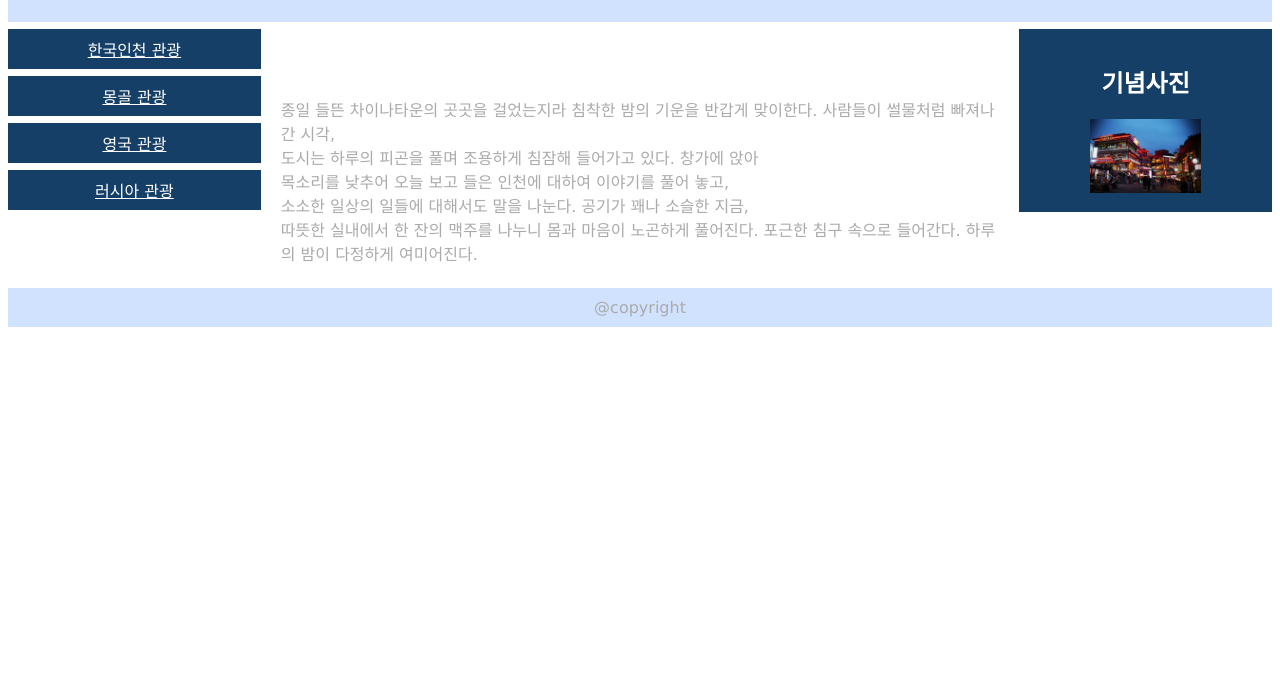
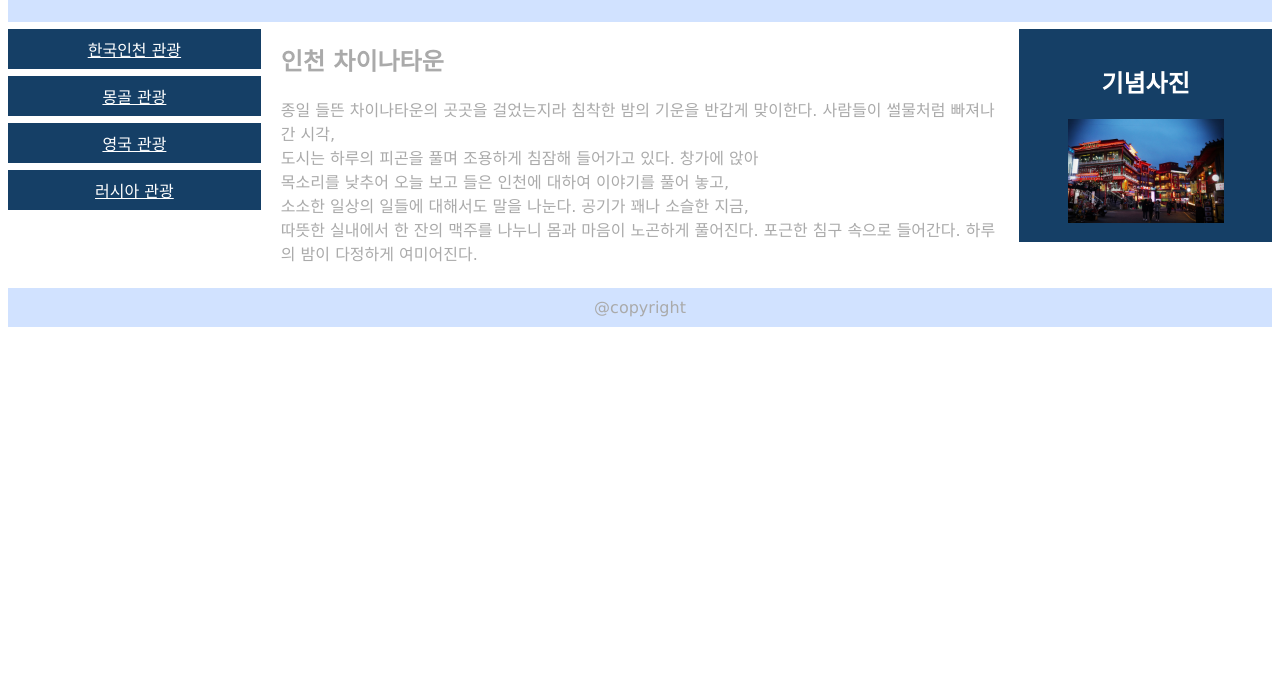
Before and after one commit to Lee3687/Lee3687.github-, a plain HTML site: page index.html in a window 1280 px wide. Shown: the part 105-800 px from the top of the page. Drawn offline with Linux system fonts and the light colour scheme.

Commit message:
Add files via upload

```diff
--- a/index.html
+++ b/index.html
@@ -26,9 +26,6 @@
             width: 60%;
             padding: 0 20px;
         }
-        .main h2{
-            color: white;
-        }
         .right{
             background-color: #153f66;
             float: left;
@@ -38,8 +35,8 @@
             text-align: center;
         }
         .right img{
-            width: 50%;
-            height: 50%;
+            width: 70%;
+            height: 70%;
         }
         .right h2{
             color: white;
```
Also changed, not shown: England.html (+2 -2 lines), Mongolia.html (+2 -2 lines), Russia.html (+2 -2 lines), korean.html (+2 -2 lines).
